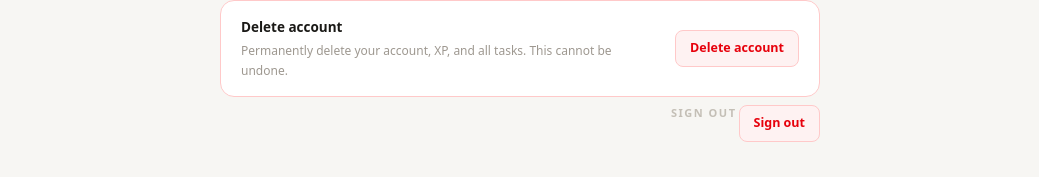
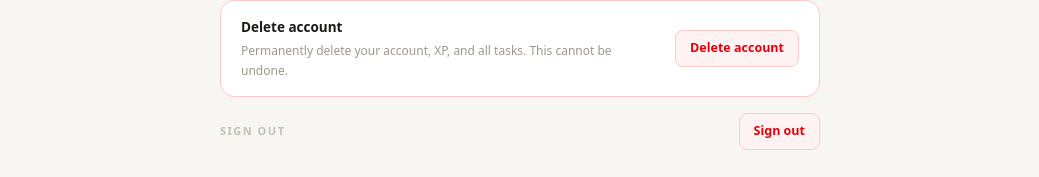
Before and after one commit to virat-pod/workflow-build-client, a Next.js app: page /settings in a window 1280 px wide. Shown: the part 775-952 px from the top of the page, without its empty margins (120-1159 px from the left). Built offline with nearby package versions, Linux system fonts and the light colour scheme; no server answers.

Commit message:
logout changes

```diff
--- a/app/settings/components/structure.js
+++ b/app/settings/components/structure.js
@@ -289,13 +289,13 @@ export default function SettingsPage() {
             </div>
           </div>
         </div>
-        <div className="flex justify-end">
-          <p className="text-[11px] font-semibold tracking-[1.5px] uppercase text-[#c4bfb6] px-0.5">
+        <div className="flex justify-between items-center pt-2">
+          <p className="text-[11px] font-semibold tracking-[1.5px] uppercase text-[#c4bfb6]">
             Sign out
           </p>
           <button
             onClick={() => signOut({ callbackUrl: "/" })}
-            className="bg-red-50 border border-red-200 text-red-600 text-[12.5px] font-semibold px-3.5 py-2 rounded-[8px] hover:bg-red-100 transition-colors flex-shrink-0"
+            className="bg-red-50 border border-red-200 text-red-600 text-[12.5px] font-semibold px-3.5 py-2 rounded-[8px] hover:bg-red-100 transition-colors"
           >
             Sign out
           </button>
```
